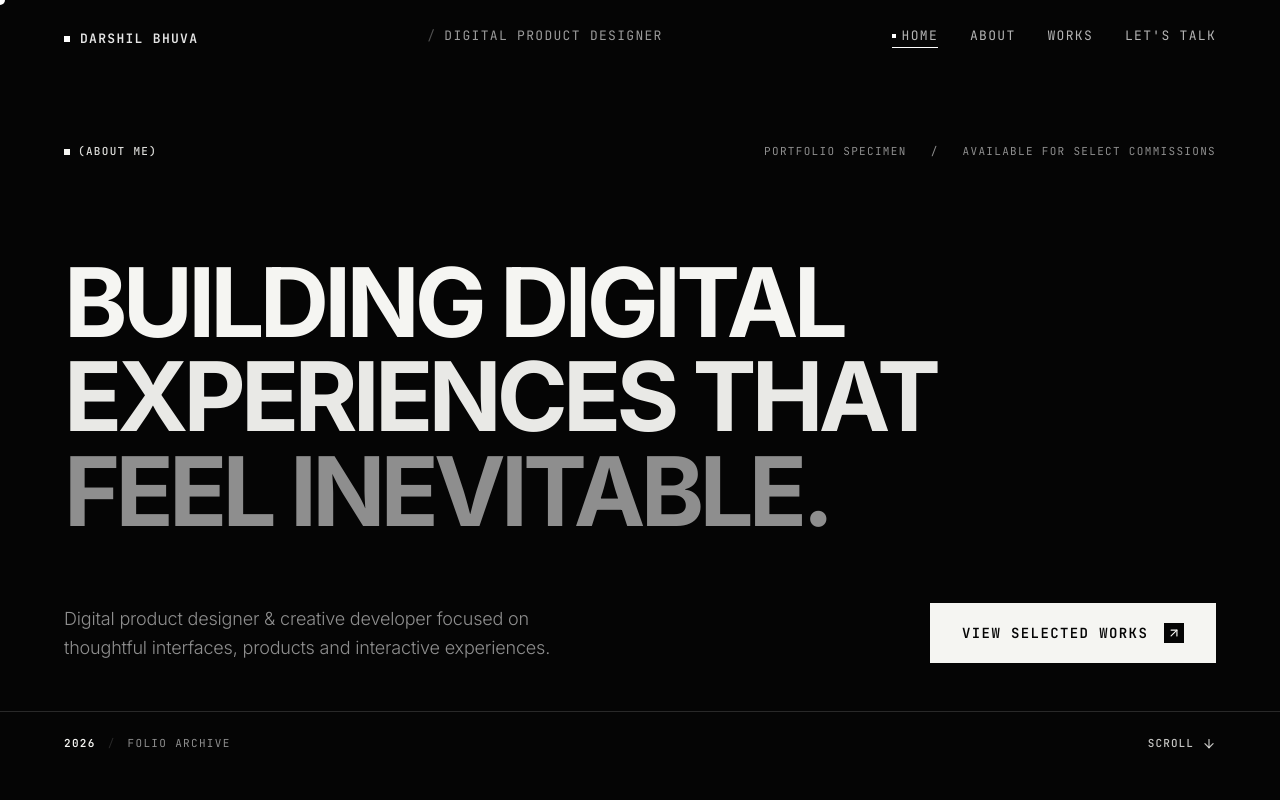
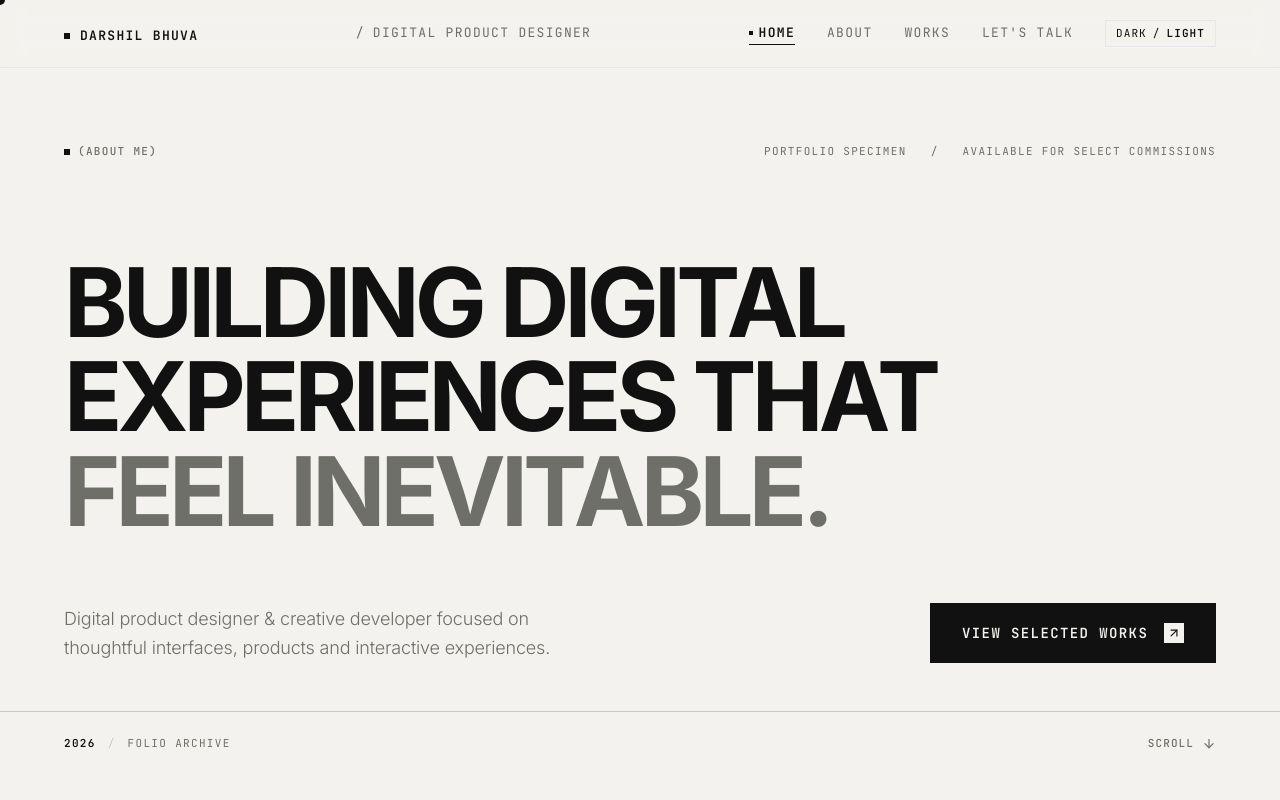
Before and after one commit to designer-darshil/scrillo-designer, a React (Vite) app: page / in a window 1280 px wide. Shown: the top 800 px of the page. Built offline with nearby package versions, Linux system fonts and the light colour scheme.

Commit message:
feat(theme): implement centralized Dark/Light theme system with localStorage persistence, anti-flash script, header toggle, and editorial styling

```diff
--- a/index.html
+++ b/index.html
@@ -20,8 +20,25 @@
     <link rel="preconnect" href="https://fonts.googleapis.com">
     <link rel="preconnect" href="https://fonts.gstatic.com" crossorigin>
     <link href="https://fonts.googleapis.com/css2?family=Inter:wght@300;400;500;600;700;800&family=JetBrains+Mono:wght@300;400;500;600&family=Space+Grotesk:wght@400;500;600;700&display=swap" rel="stylesheet">
+    <!-- Anti-Flash Inline Theme Initialization -->
+    <script>
+      (function() {
+        try {
+          var saved = localStorage.getItem('portfolio-theme');
+          var theme = saved || (window.matchMedia('(prefers-color-scheme: light)').matches ? 'light' : 'dark');
+          document.documentElement.setAttribute('data-theme', theme);
+          if (theme === 'dark') {
+            document.documentElement.classList.add('dark');
+            document.documentElement.classList.remove('light');
+          } else {
+            document.documentElement.classList.add('light');
+            document.documentElement.classList.remove('dark');
+          }
+        } catch (e) {}
+      })();
+    </script>
   </head>
-  <body class="bg-[#050505] text-[#F5F5F2] antialiased selection:bg-[#F5F5F2] selection:text-[#050505] overflow-x-hidden min-h-screen">
+  <body class="bg-background text-foreground antialiased selection:bg-foreground selection:text-background overflow-x-hidden min-h-screen">
     <div id="root"></div>
     <script type="module" src="/src/main.tsx"></script>
   </body>
--- a/src/components/Footer/Footer.tsx
+++ b/src/components/Footer/Footer.tsx
@@ -138,7 +138,7 @@ export const Footer: React.FC = () => {
               <a
                 href="mailto:hello@example.com"
                 data-cursor="link"
-                className="group relative inline-block font-mono text-sm uppercase text-foreground hover:text-white transition-colors"
+                className="group relative inline-block font-mono text-sm uppercase text-foreground hover:opacity-80 transition-opacity"
               >
                 <span>hello@example.com</span>
                 <span className="absolute left-0 bottom-0 w-full h-px bg-foreground scale-x-0 group-hover:scale-x-100 origin-left transition-transform duration-300 ease-out" />
--- a/src/components/Header/Header.tsx
+++ b/src/components/Header/Header.tsx
@@ -3,6 +3,7 @@ import { navigationItems, socialLinks } from '../../data/navigation';
 import { motion, AnimatePresence } from 'framer-motion';
 import { gsap } from '../../animations/gsapConfig';
 import { ArrowUpRight } from 'lucide-react';
+import { useTheme } from '../../hooks/useTheme';
 
 interface HeaderProps {
   activeSection?: string;
@@ -13,6 +14,7 @@ export const Header: React.FC<HeaderProps> = ({
   activeSection = 'home',
   onNavigate,
 }) => {
+  const { theme, toggleTheme } = useTheme();
   const [isMobileMenuOpen, setIsMobileMenuOpen] = useState(false);
   const [activeItem, setActiveItem] = useState(activeSection);
   const headerRef = useRef<HTMLElement>(null);
@@ -124,29 +126,30 @@ export const Header: React.FC<HeaderProps> = ({
         ref={headerRef}
         className="fixed top-0 left-0 w-full z-50 pointer-events-none select-none transition-transform duration-300 will-change-transform"
       >
-        {/* Difference blend container ensures legibility over both dark and light/image content */}
-        <div className="w-full mix-blend-difference text-white">
-          <div className="page-container flex items-center justify-between py-5 sm:py-6">
+        {/* Dynamic Theme-Aware Backdrop Container */}
+        <div className="w-full bg-background/85 backdrop-blur-md border-b border-border/50 text-foreground transition-colors duration-300">
+          <div className="page-container flex items-center justify-between py-4 sm:py-5">
             {/* LEFT: Portfolio name / brand */}
             <div className="pointer-events-auto">
               <a
                 href="#home"
                 onClick={(e) => handleNavClick(e, 'home', '#home')}
-                className="group inline-flex items-center gap-2.5 text-xs sm:text-[13px] font-mono uppercase tracking-widest text-white/90 hover:text-white transition-opacity"
+                className="group inline-flex items-center gap-2.5 text-xs sm:text-[13px] font-mono uppercase tracking-widest text-foreground/90 hover:text-foreground transition-opacity"
               >
-                <span className="w-1.5 h-1.5 bg-white rounded-none group-hover:rotate-45 transition-transform duration-300" />
+                <span className="w-1.5 h-1.5 bg-foreground rounded-none group-hover:rotate-45 transition-transform duration-300" />
                 <span className="font-semibold">DARSHIL BHUVA</span>
               </a>
             </div>
 
             {/* CENTER: Digital Product Designer (Desktop) */}
-            <div className="hidden md:flex items-center gap-2 text-xs sm:text-[13px] font-mono uppercase tracking-widest text-white/60 pointer-events-none">
-              <span className="text-white/30">/</span>
+            <div className="hidden lg:flex items-center gap-2 text-xs sm:text-[13px] font-mono uppercase tracking-widest text-muted pointer-events-none">
+              <span className="text-muted/40">/</span>
               <span>DIGITAL PRODUCT DESIGNER</span>
             </div>
 
-            {/* RIGHT: Navigation (Desktop) */}
-            <nav className="hidden md:flex items-center gap-8 pointer-events-auto">
+            {/* RIGHT: Navigation & Theme Toggle (Desktop) */}
+            <div className="hidden md:flex items-center gap-6 lg:gap-8 pointer-events-auto">
+              <nav className="flex items-center gap-6 lg:gap-8">
                 {navigationItems.map((item) => {
                   const isActive = activeItem === item.id;
                   return (
@@ -154,18 +157,18 @@ export const Header: React.FC<HeaderProps> = ({
                       key={item.id}
                       href={item.href}
                       onClick={(e) => handleNavClick(e, item.id, item.href)}
-                    className="group relative py-1 text-xs sm:text-[13px] font-mono uppercase tracking-widest text-white/70 hover:text-white transition-colors duration-200"
+                      className="group relative py-1 text-xs sm:text-[13px] font-mono uppercase tracking-widest text-muted hover:text-foreground transition-colors duration-200"
                     >
                       <span className="flex items-center gap-1.5">
                         {isActive && (
-                        <span className="w-1 h-1 bg-white inline-block" />
+                          <span className="w-1 h-1 bg-foreground inline-block" />
                         )}
-                      <span>{item.label}</span>
+                        <span className={isActive ? 'text-foreground font-semibold' : ''}>{item.label}</span>
                       </span>
 
                       {/* Hover Underline Animation */}
                       <span
-                      className={`absolute left-0 bottom-0 w-full h-px bg-white origin-left transition-transform duration-300 ease-out ${
+                        className={`absolute left-0 bottom-0 w-full h-px bg-foreground origin-left transition-transform duration-300 ease-out ${
                           isActive
                             ? 'scale-x-100'
                             : 'scale-x-0 group-hover:scale-x-100'
@@ -176,12 +179,26 @@ export const Header: React.FC<HeaderProps> = ({
                 })}
               </nav>
 
+              {/* Theme Toggle (Desktop Minimalist Editorial Control) */}
+              <button
+                type="button"
+                onClick={toggleTheme}
+                data-cursor="link"
+                className="flex items-center gap-1.5 px-2.5 py-1 font-mono text-[11px] uppercase tracking-widest text-foreground/80 hover:text-foreground border border-border/80 hover:border-foreground transition-all duration-200 focus-visible:outline focus-visible:outline-1 focus-visible:outline-foreground"
+                aria-label={theme === 'dark' ? 'Switch to light theme' : 'Switch to dark theme'}
+              >
+                <span className={theme === 'dark' ? 'text-foreground font-bold' : 'text-muted/60'}>DARK</span>
+                <span className="text-muted/30">/</span>
+                <span className={theme === 'light' ? 'text-foreground font-bold' : 'text-muted/60'}>LIGHT</span>
+              </button>
+            </div>
+
             {/* Mobile Menu Trigger (44px touch target) */}
             <div className="md:hidden pointer-events-auto">
               <button
                 type="button"
                 onClick={() => setIsMobileMenuOpen(!isMobileMenuOpen)}
-                className="min-h-[44px] min-w-[44px] flex items-center justify-end gap-2 py-2 px-1 text-xs font-mono uppercase tracking-widest text-white/90 hover:text-white focus-visible:outline focus-visible:outline-1 focus-visible:outline-white"
+                className="min-h-[44px] min-w-[44px] flex items-center justify-end gap-2 py-2 px-1 text-xs font-mono uppercase tracking-widest text-foreground/90 hover:text-foreground focus-visible:outline focus-visible:outline-1 focus-visible:outline-foreground"
                 aria-label={isMobileMenuOpen ? 'Close Menu' : 'Open Menu'}
                 aria-expanded={isMobileMenuOpen}
               >
@@ -203,10 +220,10 @@ export const Header: React.FC<HeaderProps> = ({
             animate={{ opacity: 1 }}
             exit={{ opacity: 0 }}
             transition={{ duration: 0.35, ease: [0.16, 1, 0.3, 1] }}
-            className="fixed inset-0 z-40 bg-[#050505] text-[#F5F5F2] flex flex-col justify-between pt-24 pb-10 px-6 sm:px-10 md:hidden"
+            className="fixed inset-0 z-40 bg-background text-foreground flex flex-col justify-between pt-24 pb-10 px-6 sm:px-10 md:hidden transition-colors duration-300"
           >
-            {/* Background Subtle Grid Texture */}
-            <div className="absolute inset-0 pointer-events-none opacity-5 bg-[linear-gradient(to_right,#ffffff_1px,transparent_1px),linear-gradient(to_bottom,#ffffff_1px,transparent_1px)] bg-[size:32px_32px]" />
+            {/* Background Subtle Dot Grid Texture */}
+            <div className="absolute inset-0 pointer-events-none opacity-5 bg-[linear-gradient(to_right,var(--text)_1px,transparent_1px),linear-gradient(to_bottom,var(--text)_1px,transparent_1px)] bg-[size:32px_32px]" />
 
             {/* Mobile Nav Links */}
             <div className="relative z-10 my-auto flex flex-col gap-6">
@@ -228,7 +245,7 @@ export const Header: React.FC<HeaderProps> = ({
                     <a
                       href={item.href}
                       onClick={(e) => handleNavClick(e, item.id, item.href)}
-                      className="group flex items-baseline justify-between py-2 border-b border-[#292929] text-foreground hover:text-white transition-colors"
+                      className="group flex items-baseline justify-between py-2 border-b border-border text-foreground hover:text-foreground transition-colors"
                     >
                       <div className="flex items-center gap-3">
                         <span className="font-mono text-xs text-muted">
@@ -243,6 +260,33 @@ export const Header: React.FC<HeaderProps> = ({
                   </motion.div>
                 );
               })}
+
+              {/* Mobile Theme Toggle Item */}
+              <motion.div
+                initial={{ opacity: 0, x: -20 }}
+                animate={{ opacity: 1, x: 0 }}
+                exit={{ opacity: 0, x: -10 }}
+                transition={{
+                  delay: 0.08 * navigationItems.length,
+                  duration: 0.4,
+                  ease: [0.16, 1, 0.3, 1],
+                }}
+                className="pt-2"
+              >
+                <div className="flex items-center justify-between py-3 border-b border-border">
+                  <span className="font-mono text-xs text-muted">[APPEARANCE]</span>
+                  <button
+                    type="button"
+                    onClick={toggleTheme}
+                    className="min-h-[44px] flex items-center gap-2 px-3 py-1.5 font-mono text-xs uppercase tracking-widest text-foreground border border-border focus-visible:outline focus-visible:outline-1 focus-visible:outline-foreground"
+                    aria-label={theme === 'dark' ? 'Switch to light theme' : 'Switch to dark theme'}
+                  >
+                    <span className={theme === 'dark' ? 'font-bold underline underline-offset-4' : 'text-muted'}>DARK</span>
+                    <span className="text-muted/40">/</span>
+                    <span className={theme === 'light' ? 'font-bold underline underline-offset-4' : 'text-muted'}>LIGHT</span>
+                  </button>
+                </div>
+              </motion.div>
             </div>
 
             {/* Mobile Menu Footer Information */}
@@ -251,7 +295,7 @@ export const Header: React.FC<HeaderProps> = ({
               animate={{ opacity: 1, y: 0 }}
               exit={{ opacity: 0 }}
               transition={{ delay: 0.25, duration: 0.35 }}
-              className="relative z-10 border-t border-[#292929] pt-6 space-y-4"
+              className="relative z-10 border-t border-border pt-6 space-y-4"
             >
               <div className="flex items-center justify-between text-meta text-muted">
                 <span>DIGITAL PRODUCT DESIGNER</span>
@@ -286,3 +330,5 @@ export const Header: React.FC<HeaderProps> = ({
     </>
   );
 };
+
+export default Header;
--- /dev/null
+++ b/src/context/ThemeContext.tsx
@@ -0,0 +1,112 @@
+import React, { createContext, useContext, useEffect, useState, useLayoutEffect } from 'react';
+
+export type Theme = 'dark' | 'light';
+
+interface ThemeContextType {
+  theme: Theme;
+  setTheme: (theme: Theme) => void;
+  toggleTheme: () => void;
+}
+
+const ThemeContext = createContext<ThemeContextType | undefined>(undefined);
+
+const STORAGE_KEY = 'portfolio-theme';
+
+// Helper to get initial theme synchronously
+const getInitialTheme = (): Theme => {
+  if (typeof window === 'undefined') return 'dark';
+  try {
+    const saved = localStorage.getItem(STORAGE_KEY);
+    if (saved === 'dark' || saved === 'light') {
+      return saved;
+    }
+    // Check system preference
+    if (window.matchMedia('(prefers-color-scheme: light)').matches) {
+      return 'light';
+    }
+  } catch {
+    // Fallback to dark
+  }
+  return 'dark';
+};
+
+export const ThemeProvider: React.FC<{ children: React.ReactNode }> = ({ children }) => {
+  const [theme, setThemeState] = useState<Theme>(getInitialTheme);
+
+  // Apply theme to DOM
+  const applyTheme = (newTheme: Theme, animate = true) => {
+    const root = document.documentElement;
+    const prefersReducedMotion = window.matchMedia('(prefers-reduced-motion: reduce)').matches;
+
+    if (animate && !prefersReducedMotion) {
+      root.classList.add('theme-transition');
+    }
+
+    root.setAttribute('data-theme', newTheme);
+    if (newTheme === 'dark') {
+      root.classList.add('dark');
+      root.classList.remove('light');
+    } else {
+      root.classList.add('light');
+      root.classList.remove('dark');
+    }
+
+    if (animate && !prefersReducedMotion) {
+      window.setTimeout(() => {
+        root.classList.remove('theme-transition');
+      }, 600);
+    }
+  };
+
+  // Sync state on mount
+  useLayoutEffect(() => {
+    applyTheme(theme, false);
+  }, []);
+
+  const setTheme = (newTheme: Theme) => {
+    setThemeState(newTheme);
+    try {
+      localStorage.setItem(STORAGE_KEY, newTheme);
+    } catch {
+      // Storage error ignored
+    }
+    applyTheme(newTheme, true);
+  };
+
+  const toggleTheme = () => {
+    const nextTheme: Theme = theme === 'dark' ? 'light' : 'dark';
+    setTheme(nextTheme);
+  };
+
+  // Listen to system theme changes if no explicit storage is set
+  useEffect(() => {
+    const mediaQuery = window.matchMedia('(prefers-color-scheme: light)');
+    const handleChange = (e: MediaQueryListEvent) => {
+      const saved = localStorage.getItem(STORAGE_KEY);
+      if (!saved) {
+        const sysTheme: Theme = e.matches ? 'light' : 'dark';
+        setThemeState(sysTheme);
+        applyTheme(sysTheme, true);
+      }
+    };
+
+    mediaQuery.addEventListener('change', handleChange);
+    return () => mediaQuery.removeEventListener('change', handleChange);
+  }, []);
+
+  return (
+    <ThemeContext.Provider value={{ theme, setTheme, toggleTheme }}>
+      {children}
+    </ThemeContext.Provider>
+  );
+};
+
+export const useTheme = (): ThemeContextType => {
+  const context = useContext(ThemeContext);
+  if (!context) {
+    throw new Error('useTheme must be used within a ThemeProvider');
+  }
+  return context;
+};
+
+export default useTheme;
--- /dev/null
+++ b/src/hooks/useTheme.ts
@@ -0,0 +1,2 @@
+export { useTheme, ThemeProvider } from '../context/ThemeContext';
+export type { Theme } from '../context/ThemeContext';
--- a/src/index.css
+++ b/src/index.css
@@ -4,11 +4,40 @@
 
 @layer base {
   :root {
-    --background: #050505;
+    --bg: #050505;
     --surface: #0B0B0B;
-    --foreground: #F5F5F2;
-    --muted: #8E8E8E;
+    --text: #F5F5F2;
+    --text-muted: #8E8E8E;
     --border: #292929;
+    --accent: #F5F5F2;
+    --cursor-bg: #FFFFFF;
+    --cursor-text: #050505;
+    --dot-grid: rgba(255, 255, 255, 0.04);
+    --btn-hover: #E0E0DC;
+
+    /* Alias variables */
+    --background: var(--bg);
+    --foreground: var(--text);
+    --muted: var(--text-muted);
+  }
+
+  [data-theme="light"],
+  html.light {
+    --bg: #F3F2EE;
+    --surface: #EAE9E4;
+    --text: #111111;
+    --text-muted: #6F6F6A;
+    --border: #C9C8C2;
+    --accent: #111111;
+    --cursor-bg: #111111;
+    --cursor-text: #F3F2EE;
+    --dot-grid: rgba(0, 0, 0, 0.05);
+    --btn-hover: #222222;
+
+    /* Alias variables */
+    --background: var(--bg);
+    --foreground: var(--text);
+    --muted: var(--text-muted);
   }
 
   *, *::before, *::after {
@@ -17,9 +46,20 @@
     padding: 0;
   }
 
+  /* Smooth Theme Transition */
+  html.theme-transition,
+  html.theme-transition *,
+  html.theme-transition *::before,
+  html.theme-transition *::after {
+    transition: background-color 500ms cubic-bezier(0.16, 1, 0.3, 1),
+                color 500ms cubic-bezier(0.16, 1, 0.3, 1),
+                border-color 500ms cubic-bezier(0.16, 1, 0.3, 1),
+                box-shadow 500ms cubic-bezier(0.16, 1, 0.3, 1) !important;
+  }
+
   html {
-    background-color: var(--background);
-    color: var(--foreground);
+    background-color: var(--bg);
+    color: var(--text);
     font-family: 'General Sans', 'Inter', -apple-system, BlinkMacSystemFont, 'Segoe UI', Roboto, sans-serif;
     text-rendering: optimizeLegibility;
     -webkit-font-smoothing: antialiased;
@@ -27,8 +67,8 @@
   }
 
   body {
-    background-color: var(--background);
-    color: var(--foreground);
+    background-color: var(--bg);
+    color: var(--text);
     overflow-x: hidden;
     min-height: 100vh;
     line-height: 1.5;
--- a/src/main.tsx
+++ b/src/main.tsx
@@ -1,10 +1,13 @@
 import React from 'react';
 import ReactDOM from 'react-dom/client';
 import App from './App';
+import { ThemeProvider } from './context/ThemeContext';
 import './index.css';
 
 ReactDOM.createRoot(document.getElementById('root') as HTMLElement).render(
   <React.StrictMode>
-    <App />
+    <ThemeProvider>
+      <App />
+    </ThemeProvider>
   </React.StrictMode>
 );
--- a/src/sections/ContactCTA/ContactCTA.tsx
+++ b/src/sections/ContactCTA/ContactCTA.tsx
@@ -122,7 +122,7 @@ export const ContactCTA: React.FC = () => {
       <div
         ref={bgGridRef}
         aria-hidden="true"
-        className="pointer-events-none absolute inset-0 opacity-[0.035] bg-[linear-gradient(to_right,#ffffff_1px,transparent_1px),linear-gradient(to_bottom,#ffffff_1px,transparent_1px)] bg-[size:48px_48px] will-change-transform"
+        className="pointer-events-none absolute inset-0 opacity-[0.035] bg-[linear-gradient(to_right,var(--text)_1px,transparent_1px),linear-gradient(to_bottom,var(--text)_1px,transparent_1px)] bg-[size:48px_48px] will-change-transform"
       />
 
       {/* Top Header Label */}
--- a/src/sections/ExperimentalImage/ExperimentalImage.tsx
+++ b/src/sections/ExperimentalImage/ExperimentalImage.tsx
@@ -101,7 +101,7 @@ export const ExperimentalImage: React.FC = () => {
         {/* CSS-Only Lightweight Subtle Film Grain Texture Overlay */}
         <div
           aria-hidden="true"
-          className="pointer-events-none absolute inset-0 opacity-[0.035] bg-[radial-gradient(#ffffff_1px,transparent_1px)] bg-[size:4px_4px]"
+          className="pointer-events-none absolute inset-0 opacity-[0.035] bg-[radial-gradient(var(--text)_1px,transparent_1px)] bg-[size:4px_4px]"
         />
 
         {/* Subtle Vignette Shading for Cinematic Depth */}
--- a/src/sections/Hero/Hero.tsx
+++ b/src/sections/Hero/Hero.tsx
@@ -199,7 +199,7 @@ export const Hero: React.FC<HeroProps> = ({ onHoverStateChange }) => {
                   data-cursor-text="OPEN →"
                   onMouseEnter={() => onHoverStateChange?.(true, 'link')}
                   onMouseLeave={() => onHoverStateChange?.(false)}
-                  className="group w-full sm:w-auto min-h-[48px] flex items-center justify-between sm:justify-center gap-4 px-6 sm:px-8 py-4 sm:py-5 bg-foreground text-background font-mono text-xs sm:text-sm font-semibold uppercase tracking-widest hover:bg-[#E0E0DC] transition-colors focus-visible:outline focus-visible:outline-1 focus-visible:outline-foreground"
+                  className="group w-full sm:w-auto min-h-[48px] flex items-center justify-between sm:justify-center gap-4 px-6 sm:px-8 py-4 sm:py-5 bg-foreground text-background font-mono text-xs sm:text-sm font-semibold uppercase tracking-widest hover:opacity-90 transition-all focus-visible:outline focus-visible:outline-1 focus-visible:outline-foreground"
                 >
                   <span>VIEW SELECTED WORKS</span>
                   <div className="w-5 h-5 flex items-center justify-center bg-background text-foreground group-hover:rotate-45 transition-transform duration-300">
--- a/tailwind.config.js
+++ b/tailwind.config.js
@@ -8,11 +8,12 @@ export default {
   theme: {
     extend: {
       colors: {
-        background: '#050505',
-        surface: '#0B0B0B',
-        foreground: '#F5F5F2',
-        muted: '#8E8E8E',
-        border: '#292929',
+        background: 'var(--bg)',
+        surface: 'var(--surface)',
+        foreground: 'var(--text)',
+        muted: 'var(--text-muted)',
+        border: 'var(--border)',
+        accent: 'var(--accent)',
       },
       fontFamily: {
         sans: ['"General Sans"', '"Inter"', '-apple-system', 'BlinkMacSystemFont', '"Segoe UI"', 'Roboto', 'sans-serif'],
```
Also changed, not shown: src/components/CustomCursor/CustomCursor.tsx (+9 -7 lines). Lines whose indentation alone changed are shown as unchanged.
